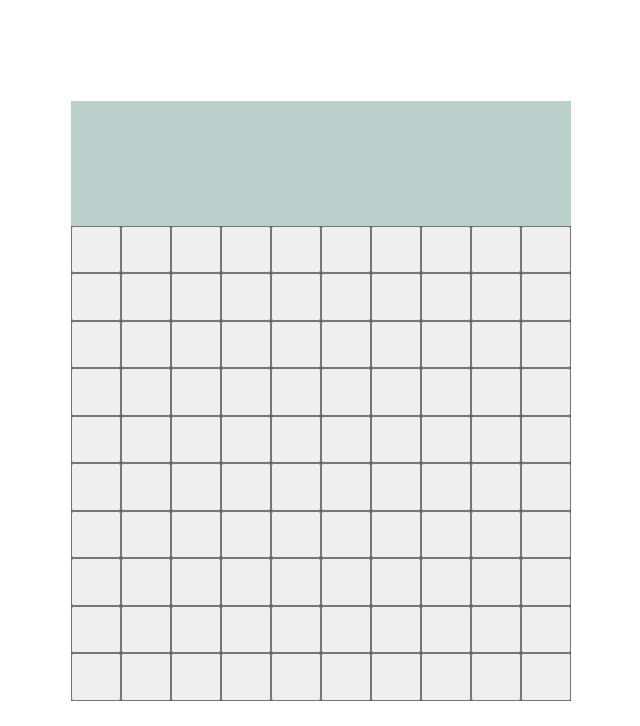
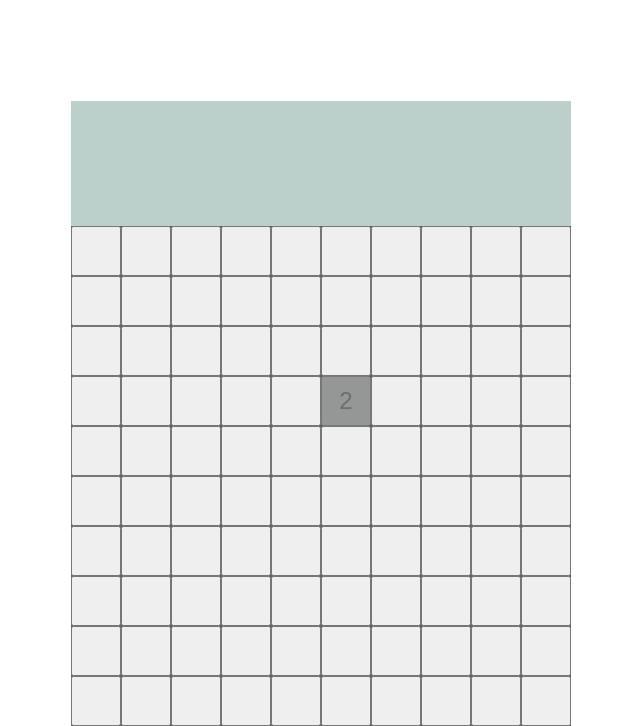
Before and after one commit to egorca6/Minesweeper, a website: page minesweeper/index.html in a window 1280 px wide. Both pictures are taken after a click on the element 640 px from the left and 479 px from the top of the page. Shown: the part 79-805 px from the top of the page, without its empty margins (319-959 px from the left). Drawn offline with Linux system fonts and the light colour scheme.

Commit message:
feat: basic scope is done

```diff
--- a/minesweeper/script.js
+++ b/minesweeper/script.js
@@ -14,19 +14,75 @@ wrapper.append(wrapperTop);
 const wrapperField = document.createElement('div');
 wrapperField.classList.add('wrapper-field');
 wrapper.append(wrapperField);
-console.log(wrapperField);
 
 function startGame(width, height, bombsCount) {
-  const cells = width * height;
-  wrapperField.innerHTML = '<button> </button>'.repeat(cells);
-  const bombs = [...Array(cells).keys()].sort(() => Math.random() - 0.5).slice(0, bombsCount);
-  console.log(bombs);
+  const buttonCount = width * height;
+  wrapperField.innerHTML = '<button> </button>'.repeat(buttonCount);
+  const bombs = [...Array(buttonCount).keys()].sort(() => Math.random() - 0.5).slice(0, bombsCount);
+  const cells = [...wrapperField.children];
+
+  function isValid(row, column) {
+    return row >= 0
+    && row < height
+    && column >= 0
+    && column < width;
+  }
+
+  function isBomb(row, column) {
+    if (!isValid(row, column)) return false;
+    const index = row * width + column;
+    return bombs.includes(index);
+  }
+
+  function getCount(row, column) {
+    let count = 0;
+    for (let i = -1; i <= 1; i += 1) {
+      for (let j = -1; j <= 1; j += 1) {
+        if (isBomb(row + j, column + i)) {
+          count += 1;
+        }
+      }
+    }
+    return count;
+  }
+
+  function open(row, column) {
+    if (!isValid(row, column)) return;
+
+    const index = row * width + column;
+    const cell = cells[index];
+    const count = getCount(row, column);
+    if (cell.disabled === true) return;
+    cell.disabled = true;
+    if (isBomb(row, column)) {
+      cell.classList.add('on');
+      return;
+    } if (count !== 0) {
+      cell.innerHTML = count;
+      return;
+    }
+    for (let i = -1; i <= 1; i += 1) {
+      for (let j = -1; j <= 1; j += 1) {
+        open(row + j, column + i);
+      }
+    }
+
+    console.log('БАХ');
+    // cell.innerHTML = '';
+  }
+
+  wrapper.addEventListener('click', (event) => {
+    if (event.target.tagName === 'BUTTON') {
+      const index = cells.indexOf(event.target);
+      const column = index % width;
+      const row = Math.floor(index / width);
+      //  console.log('+1 = ', bombs.includes(index + 1));
+      // console.log('Индекс ', index);
+      // console.log('Кнопка = ', cells[index]);
+      open(row, column);
+    }
+  });
+  console.log('Бомбы ', bombs);
 }
 
 startGame(10, 10, 10);
-
-wrapper.addEventListener('click', (event) => {
-  if (event.target.tagName === 'BUTTON') {
-    console.log(event.target);
-}
-});
--- a/minesweeper/style.css
+++ b/minesweeper/style.css
@@ -1,29 +1,34 @@
-h1{
+h1 {
   text-align: center;
   padding-bottom: 100px;
 }
 
-.wrapper{
+.wrapper {
   margin: 0 auto;
   width: 500px;
   height: 600px;
   background-color: aquamarine;
 }
 
-.wrapper-top{
+.wrapper-top {
 width: auto;
 height: 125px;
 background-color: rgb(187, 207, 203);
 }
 
-.wrapper-field{
+.wrapper-field {
   width: auto;
-  height: 475px;
+  height: 500px;
   background-color: rgb(95, 97, 96);
   display: grid;
   grid-template-columns: repeat(10, 50px);
 }
-.button{
+button {
   height: 50px;
-  background-color: black;
+  /* background-color: black; */
+  font-size: 24px;
 }
+
+.on {
+  background-color:  red;
+}
```
